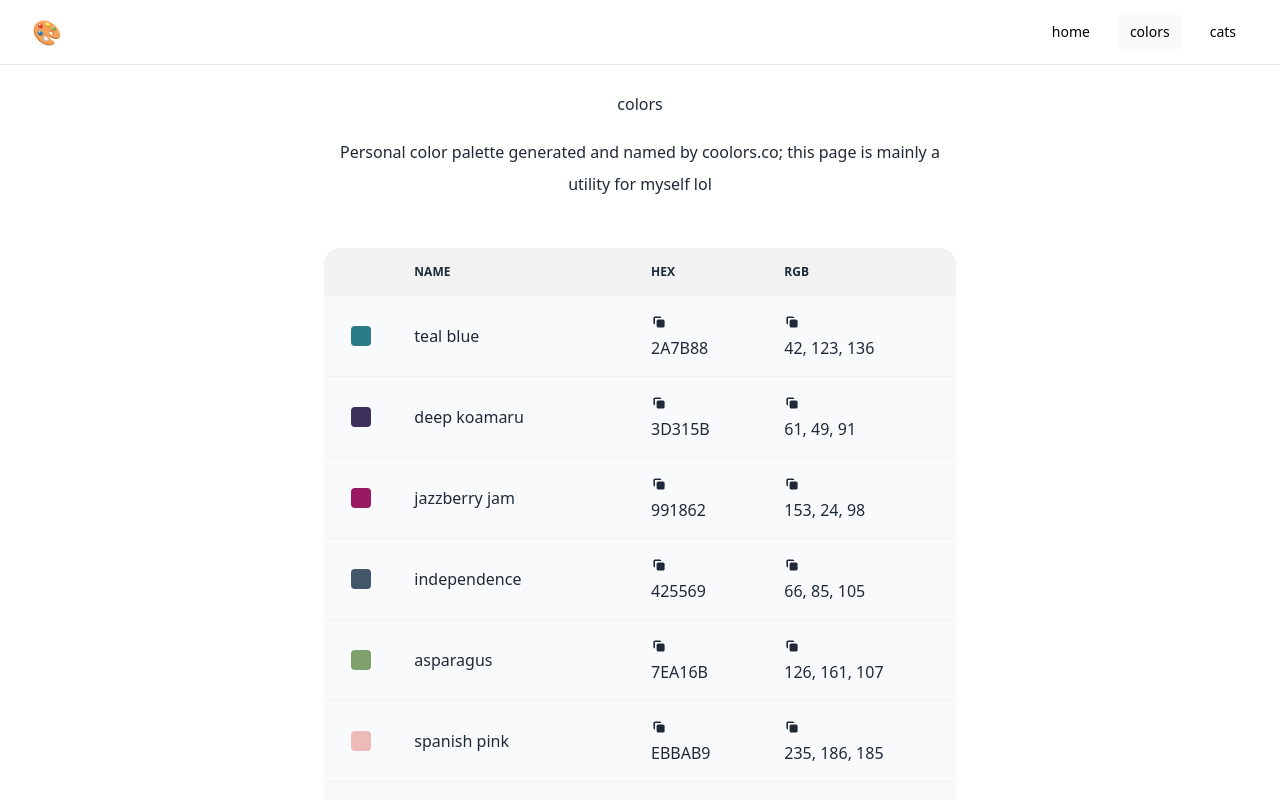
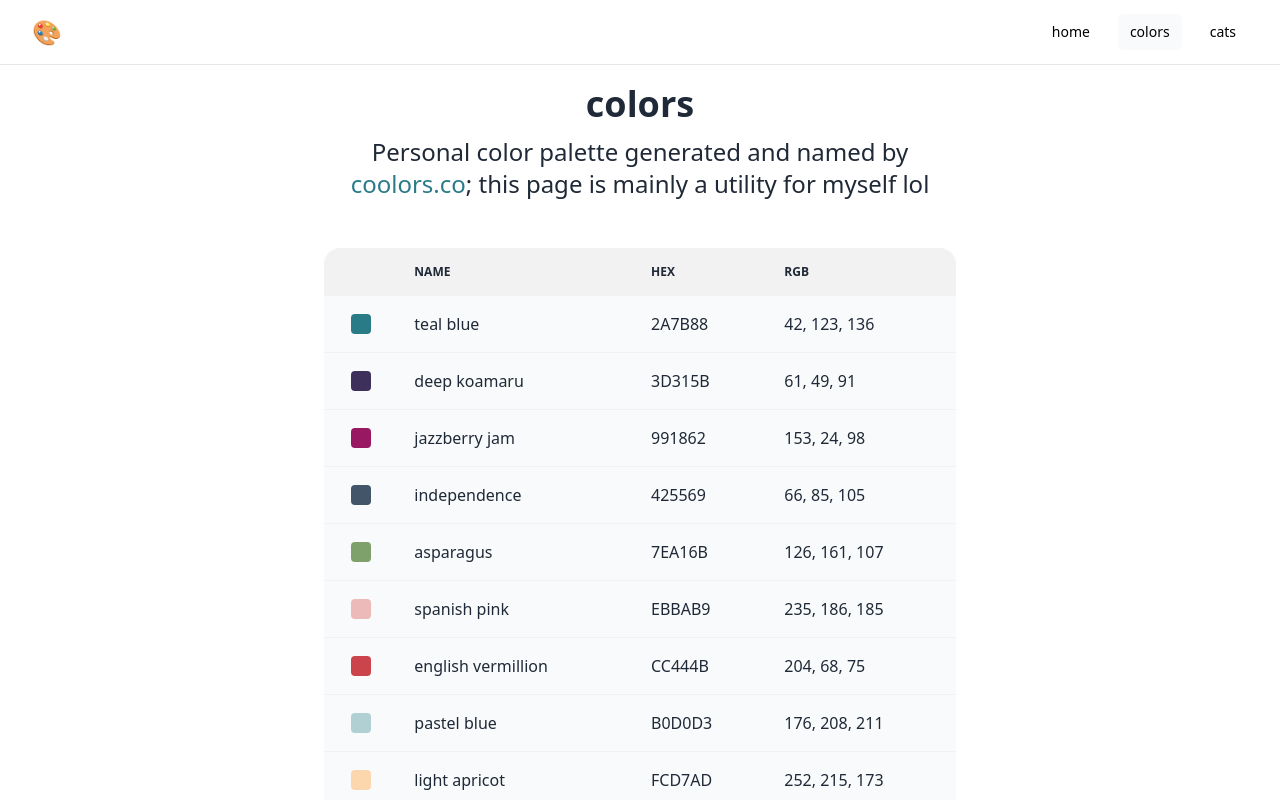
Before and after one commit to achristmascarl/carl.so, a Next.js app: page /colors in a window 1280 px wide. Shown: the top 800 px of the page. Built offline with nearby package versions, Linux system fonts and the light colour scheme.

Commit message:
Revert "Feat/copy button"

```diff
--- a/package.json
+++ b/package.json
@@ -10,7 +10,6 @@
   "dependencies": {
     "@headlessui/react": "^1.4.3",
     "classnames": "^2.2.6",
-    "copy-to-clipboard": "^3.3.1",
     "daisyui": "^2.15.1",
     "framer-motion": "^4.1.3",
     "next": "^12.1.0",
--- a/src/components/CopyIcon.js
+++ /dev/null
@@ -1,43 +0,0 @@
-import { useState, useRef } from 'react';
-import { c } from '../utils';
-import copy from 'copy-to-clipboard';
-import { useEffect } from 'react';
-
-export default function CopyIcon({ content, size=4, color='current' }) {
-  const [copied, setCopied] = useState(false);
-  const timerRef = useRef(null);
-
-  useEffect(() => {
-    return () => clearTimeout(timerRef.current);
-  }, []);
-
-  function copyContent() {
-    copy(content);
-    setCopied(true);
-    timerRef.current = setTimeout(() => setCopied(false), 1500);
-
-  }
-
-  return (
-    <div
-      className={c(
-        'h-fit w-fit tooltip',
-        copied ? '' : 'hover:cursor-pointer'
-      )}
-      data-tip={copied ? 'Copied!' : 'Copy to clipboard'}
-      onClick={() => copyContent()}
-    >
-      {copied ? (
-        <svg xmlns="http://www.w3.org/2000/svg" className={`h-${size} w-${size} fill-${color}`} viewBox="0 0 20 20">
-          <path d="M8 2a1 1 0 000 2h2a1 1 0 100-2H8z" />
-          <path d="M3 5a2 2 0 012-2 3 3 0 003 3h2a3 3 0 003-3 2 2 0 012 2v6h-4.586l1.293-1.293a1 1 0 00-1.414-1.414l-3 3a1 1 0 000 1.414l3 3a1 1 0 001.414-1.414L10.414 13H15v3a2 2 0 01-2 2H5a2 2 0 01-2-2V5zM15 11h2a1 1 0 110 2h-2v-2z" />
-        </svg>
-       ) : (
-        <svg xmlns="http://www.w3.org/2000/svg" className={`h-${size} w-${size} fill-${color}`} viewBox="0 0 20 20">
-          <path d="M7 9a2 2 0 012-2h6a2 2 0 012 2v6a2 2 0 01-2 2H9a2 2 0 01-2-2V9z" />
-          <path d="M5 3a2 2 0 00-2 2v6a2 2 0 002 2V5h8a2 2 0 00-2-2H5z" />
-        </svg>
-      )}
-    </div>
-  );
-}
--- a/src/pages/_document.js
+++ b/src/pages/_document.js
@@ -13,9 +13,6 @@ class MyDocument extends Document {
             }
             rel="stylesheet"
             />
-          {process.env.NODE_ENV === "development" && (
-            <script src="https://cdn.tailwindcss.com"/>
-          )}
         </Head>
         <body>
           <Main />
--- a/src/pages/cats.js
+++ b/src/pages/cats.js
@@ -2,7 +2,6 @@ import Head from 'next/head';
 import Layout from '../components/Layout';
 import { c } from '../utils';
 import { motion } from 'framer-motion';
-import CopyIcon from '../components/CopyIcon';
 
 const pageTitle = 'carl | cats';
 const pageIcon = '😺';
--- a/src/pages/colors.js
+++ b/src/pages/colors.js
@@ -2,7 +2,6 @@ import Head from 'next/head';
 import Layout from '../components/Layout';
 import { c, colors } from '../utils';
 import { motion } from 'framer-motion';
-import CopyIcon from '../components/CopyIcon';
 
 const pageTitle = 'carl | colors';
 const pageIcon = '🎨';
@@ -97,22 +96,8 @@ export default function Home() {
                         </div>
                       </th>
                       <td className="bg-gray-50">{color.name}</td>
-                      <td className="bg-gray-50">
-                        <CopyIcon
-                          content={color.hex}
-                        />
-                        <div>
-                          {color.hex}
-                        </div>
-                      </td>
-                      <td className="bg-gray-50">
-                        <CopyIcon
-                          content={color.rgb}
-                        />
-                        <div>
-                          {color.rgb}
-                        </div>
-                      </td>
+                      <td className="bg-gray-50">{color.hex}</td>
+                      <td className="bg-gray-50">{color.rgb}</td>
                     </tr>
                     )})}
                 </tbody>
```
Also changed, not shown: 1 other file (tests, documents, lock files or other folders). Lines whose indentation alone changed are shown as unchanged.
